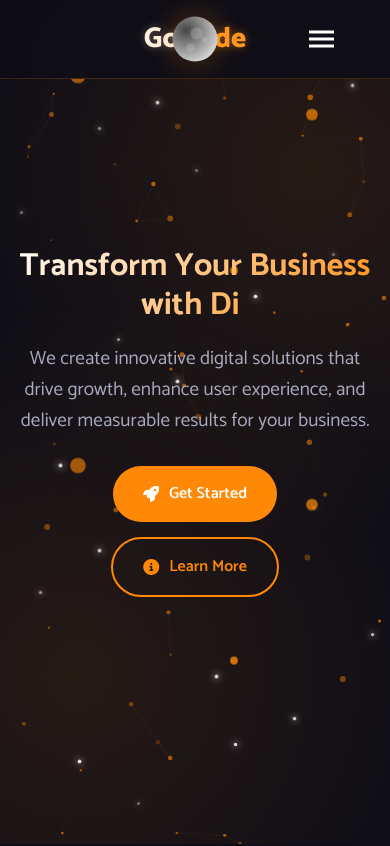
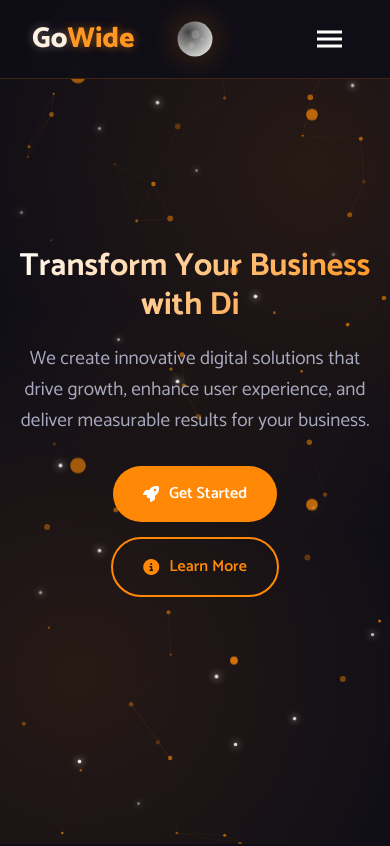
Before and after one commit to gowidebs/gowide-website, a React (Create React App) app: page / in a window 390 px wide. Shown: the top 846 px of the page. Built offline with nearby package versions, Linux system fonts and the light colour scheme.

Commit message:
Fix mobile header logo overlap issue
- Align logo to left instead of center in mobile
- Reduce theme toggle size for better fit
- Adjust hamburger menu positioning
- Prevent theme toggle from covering GoWide logo

```diff
--- a/src/components/Header.js
+++ b/src/components/Header.js
@@ -31,7 +31,7 @@ const Nav = styled.nav`
   margin: 0 auto;
 
   @media (max-width: 768px) {
-    justify-content: center;
+    justify-content: flex-start;
     position: relative;
   }
 `;
@@ -270,16 +270,21 @@ const ThemeToggle = styled(motion.button)`
   }
 
   @media (max-width: 768px) {
-    width: 60px;
-    height: 60px;
+    width: 50px;
+    height: 50px;
     position: absolute;
     left: 50%;
-    transform: translateX(-50%);
+    top: 50%;
+    transform: translate(-50%, -50%);
 
     .moon, .sun {
-      width: 45px;
-      height: 45px;
+      width: 35px;
+      height: 35px;
     }
+
+    .crater-1 { width: 8px; height: 8px; }
+    .crater-2 { width: 6px; height: 6px; }
+    .crater-3 { width: 4px; height: 4px; }
   }
 `;
 
@@ -298,7 +303,7 @@ const Hamburger = styled.button`
     display: flex;
     position: absolute;
     top: 50%;
-    right: 1rem;
+    right: 0.5rem;
     transform: translateY(-50%);
   }
 
```
